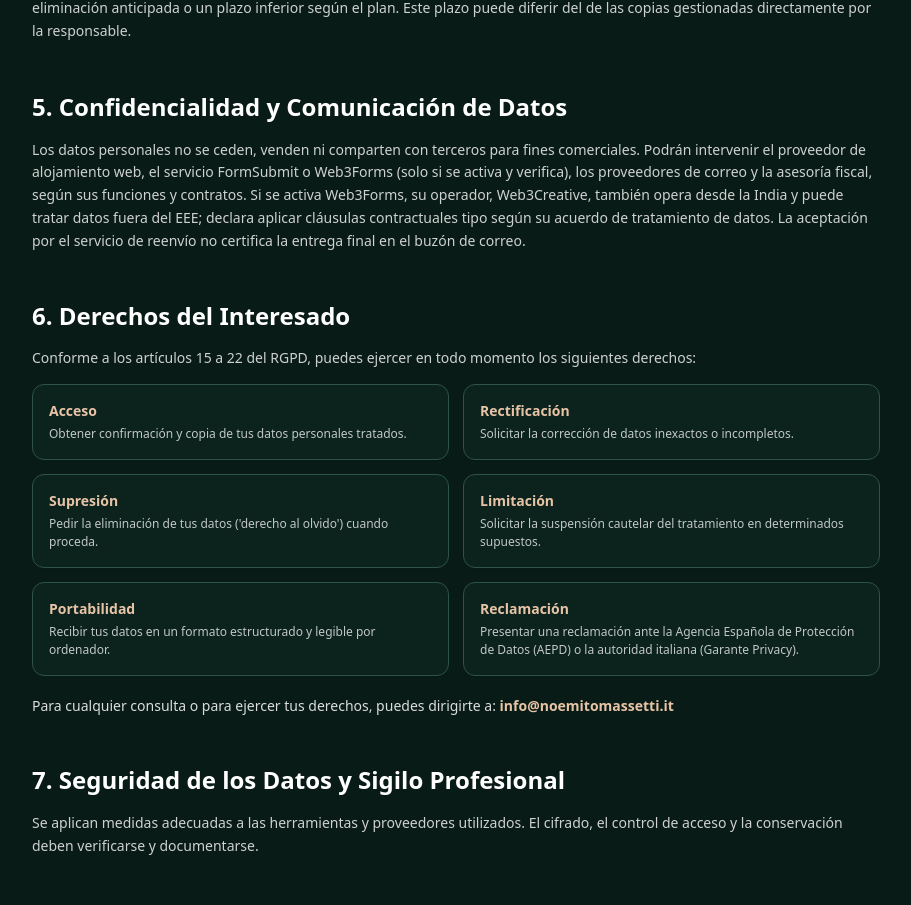
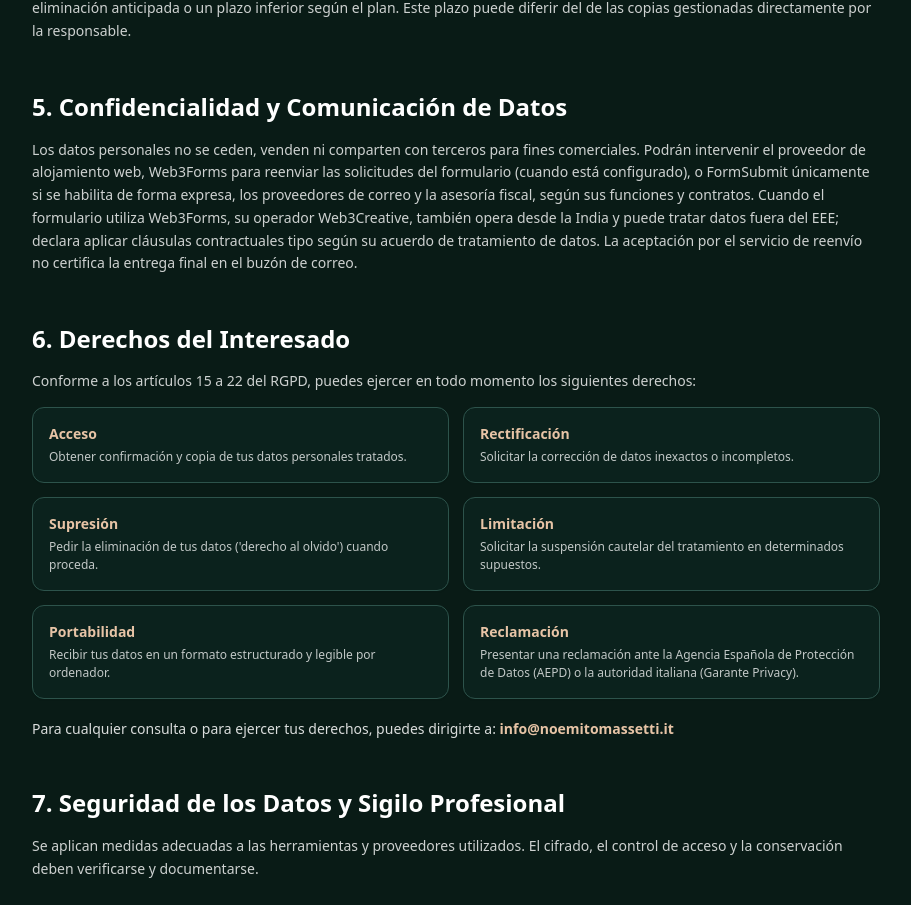
Before and after one commit to noemitomassetti/noemitomassetti-it, a React (Vite) app: page /es/politica-de-privacidad in a window 1280 px wide. Shown: the part 1454-2359 px from the top of the page, without its empty margins (184-1095 px from the left). Built offline with nearby package versions, Linux system fonts and the light colour scheme; the HTML template or start-up script is replaced by a standard one.

Commit message:
Make four-language privacy notices match configured Web3Forms and opt-in-only fallback

```diff
--- a/src/pages/PrivacyPolicy.tsx
+++ b/src/pages/PrivacyPolicy.tsx
@@ -48,7 +48,7 @@ const LEGAL_CONTENT = {
       retentionTitle: "4. Conservazione dei Dati",
       retentionText: "I dati ricevuti tramite richieste di informazioni sono conservati per il tempo strettamente necessario a fornire riscontro (massimo 24 mesi). In caso di instaurazione di un rapporto contrattuale continuativo o a pacchetto, i dati contabili e le comunicazioni operative correlate sono conservati per 10 anni in conformità agli obblighi fiscali e civilistici italiani. Per le copie dei dati dei moduli presso Web3Forms, il fornitore dichiara un limite massimo di tre anni, salvo cancellazione anticipata o un periodo più breve previsto dal piano. La durata effettiva presso il fornitore può quindi differire da quella delle copie gestite direttamente dalla titolare.",
       disclosureTitle: "5. Riservatezza e Comunicazione dei Dati",
-      disclosureText: "I dati personali non vengono ceduti, venduti o diffusi a terzi per scopi di marketing. Per gestire le richieste possono intervenire fornitori di hosting, il servizio di inoltro moduli FormSubmit o Web3Forms (solo se attivato e verificato), fornitori email e, ove necessario, il commercialista, secondo ruoli e accordi applicabili. Se Web3Forms viene attivato, il fornitore, Web3Creative, opera anche dall’India e può trattare dati fuori dallo SEE; dichiara l’impiego di Clausole Contrattuali Standard secondo il suo Data Processing Agreement. L’accettazione della richiesta da parte del servizio di inoltro non certifica la consegna finale alla casella email.",
+      disclosureText: "I dati personali non vengono ceduti, venduti o diffusi a terzi per scopi di marketing. Per gestire le richieste possono intervenire fornitori di hosting, Web3Forms per l’inoltro delle richieste tramite modulo (quando configurato) oppure FormSubmit soltanto se abilitato esplicitamente, fornitori email e, ove necessario, il commercialista, secondo ruoli e accordi applicabili. Quando il modulo utilizza Web3Forms, il fornitore Web3Creative, opera anche dall’India e può trattare dati fuori dallo SEE; dichiara l’impiego di Clausole Contrattuali Standard secondo il suo Data Processing Agreement. L’accettazione della richiesta da parte del servizio di inoltro non certifica la consegna finale alla casella email.",
       rightsTitle: "6. Diritti dell'Interessato",
       rightsIntro: "In ogni momento, l'interessato può esercitare i diritti garantiti dagli artt. 15-22 del GDPR:",
       rightsList: [
@@ -104,7 +104,7 @@ const LEGAL_CONTENT = {
       retentionTitle: "4. Data Retention",
       retentionText: "Contact inquiry data is retained strictly for the duration necessary to answer and follow up (maximum 24 months). Where a contractual service agreement is established, accounting records and operational correspondence are retained for 10 years in compliance with statutory Italian tax and civil law obligations. For copies of form submissions held by Web3Forms, the provider states a maximum retention period of three years, unless deleted earlier or a shorter plan-specific period applies. Provider retention may therefore differ from retention of copies managed directly by the controller.",
       disclosureTitle: "5. Confidentiality & Data Sharing",
-      disclosureText: "Personal data is never sold, leased, or distributed to third parties for advertising or commercial purposes. Data may be processed by website hosting, the FormSubmit or Web3Forms enquiry forwarding service (only if activated and verified), email providers and my accountant where applicable, subject to the relevant roles and agreements. If Web3Forms is activated, its operator, Web3Creative, also operates from India and may process data outside the EEA; it states that Standard Contractual Clauses apply under its Data Processing Agreement. Acceptance by the forwarding service does not certify final delivery to the email inbox.",
+      disclosureText: "Personal data is never sold, leased, or distributed to third parties for advertising or commercial purposes. Data may be processed by website hosting, Web3Forms for forwarding form enquiries (when configured), or FormSubmit only when explicitly enabled, email providers and my accountant where applicable, subject to the relevant roles and agreements. Where the form uses Web3Forms, its operator, Web3Creative, also operates from India and may process data outside the EEA; it states that Standard Contractual Clauses apply under its Data Processing Agreement. Acceptance by the forwarding service does not certify final delivery to the email inbox.",
       rightsTitle: "6. Rights of the Data Subject",
       rightsIntro: "Under Articles 15–22 of the GDPR, you have the right to:",
       rightsList: [
@@ -160,7 +160,7 @@ const LEGAL_CONTENT = {
       retentionTitle: "4. Durée de Conservation des Données",
       retentionText: "Les données de contact sont conservées pendant la durée strictement nécessaire au suivi (maximum 24 mois). En cas de collaboration contractuelle, les pièces comptables et justificatives sont conservées pendant 10 ans conformément au droit fiscal et commercial italien. Pour les copies des formulaires conservées par Web3Forms, le prestataire indique une durée maximale de trois ans, sauf suppression anticipée ou durée plus courte selon le forfait. Cette durée peut donc différer de celle des copies gérées directement par la responsable du traitement.",
       disclosureTitle: "5. Confidentialité et Transmission des Données",
-      disclosureText: "Vos données ne sont ni vendues, ni louées, ni cédées à des tiers à des fins commerciales. Elles peuvent être traitées par l’hébergeur, le service de transfert FormSubmit ou Web3Forms (uniquement si activé et vérifié), les prestataires de messagerie et le comptable, selon leurs rôles et accords. Si Web3Forms est activé, son opérateur, Web3Creative, exerce également ses activités depuis l’Inde et peut traiter des données en dehors de l’EEE ; il indique appliquer les clauses contractuelles types dans son accord de traitement des données. L’acceptation par le service de transfert ne certifie pas la remise finale dans la boîte e-mail.",
+      disclosureText: "Vos données ne sont ni vendues, ni louées, ni cédées à des tiers à des fins commerciales. Elles peuvent être traitées par l’hébergeur, Web3Forms pour le transfert des demandes par formulaire (lorsqu’il est configuré), ou FormSubmit uniquement s’il est activé explicitement, les prestataires de messagerie et le comptable, selon leurs rôles et accords. Lorsque le formulaire utilise Web3Forms, son opérateur Web3Creative, exerce également ses activités depuis l’Inde et peut traiter des données en dehors de l’EEE ; il indique appliquer les clauses contractuelles types dans son accord de traitement des données. L’acceptation par le service de transfert ne certifie pas la remise finale dans la boîte e-mail.",
       rightsTitle: "6. Vos Droits (RGPD)",
       rightsIntro: "Conformément aux articles 15 à 22 du RGPD, vous disposez des droits suivants :",
       rightsList: [
@@ -216,7 +216,7 @@ const LEGAL_CONTENT = {
       retentionTitle: "4. Conservación de los Datos",
       retentionText: "Los datos de contacto se conservan durante el tiempo estrictamente necesario para su tramitación (máximo 24 meses). En caso de contratación de servicios, la documentación contable y fiscal se conserva durante 10 años en cumplimiento de la normativa italiana aplicable. Para las copias de formularios conservadas por Web3Forms, el proveedor indica un máximo de tres años, salvo eliminación anticipada o un plazo inferior según el plan. Este plazo puede diferir del de las copias gestionadas directamente por la responsable.",
       disclosureTitle: "5. Confidencialidad y Comunicación de Datos",
-      disclosureText: "Los datos personales no se ceden, venden ni comparten con terceros para fines comerciales. Podrán intervenir el proveedor de alojamiento web, el servicio FormSubmit o Web3Forms (solo si se activa y verifica), los proveedores de correo y la asesoría fiscal, según sus funciones y contratos. Si se activa Web3Forms, su operador, Web3Creative, también opera desde la India y puede tratar datos fuera del EEE; declara aplicar cláusulas contractuales tipo según su acuerdo de tratamiento de datos. La aceptación por el servicio de reenvío no certifica la entrega final en el buzón de correo.",
+      disclosureText: "Los datos personales no se ceden, venden ni comparten con terceros para fines comerciales. Podrán intervenir el proveedor de alojamiento web, Web3Forms para reenviar las solicitudes del formulario (cuando está configurado), o FormSubmit únicamente si se habilita de forma expresa, los proveedores de correo y la asesoría fiscal, según sus funciones y contratos. Cuando el formulario utiliza Web3Forms, su operador Web3Creative, también opera desde la India y puede tratar datos fuera del EEE; declara aplicar cláusulas contractuales tipo según su acuerdo de tratamiento de datos. La aceptación por el servicio de reenvío no certifica la entrega final en el buzón de correo.",
       rightsTitle: "6. Derechos del Interesado",
       rightsIntro: "Conforme a los artículos 15 a 22 del RGPD, puedes ejercer en todo momento los siguientes derechos:",
       rightsList: [
```
